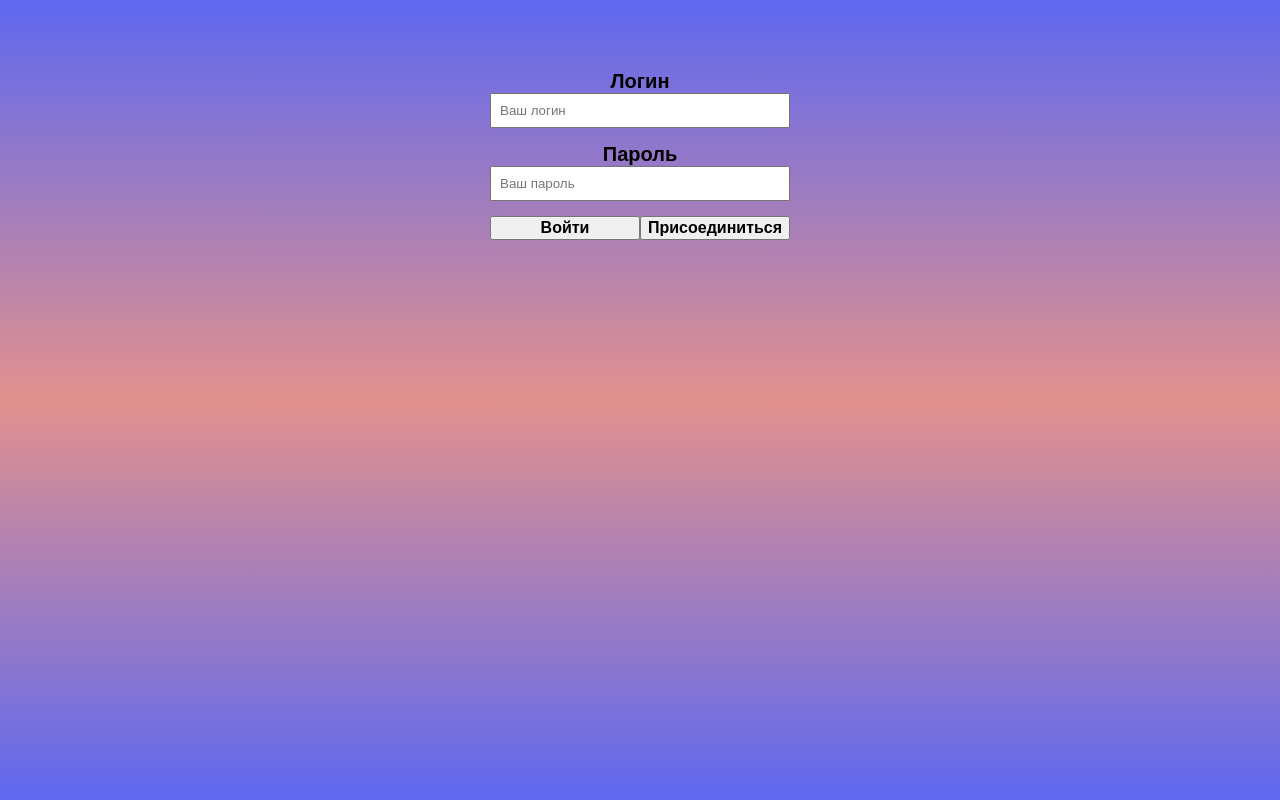
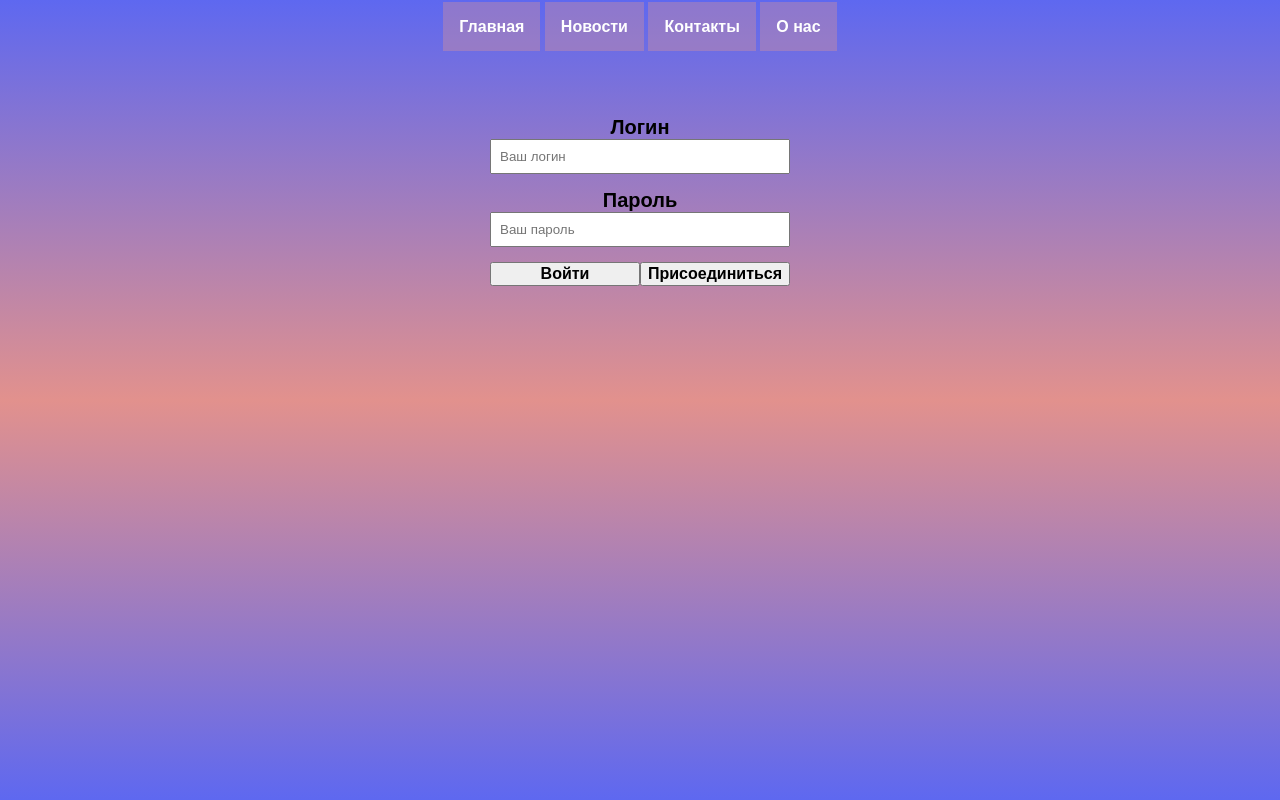
Before and after one commit to KachegarGhrr/auth-html, a plain HTML site: page index.html in a window 1280 px wide. Drawn offline with Linux system fonts and the light colour scheme.

Commit message:
add menu.css

```diff
--- a/index.html
+++ b/index.html
@@ -2,8 +2,17 @@
     <head>
         <title>S6</title>
         <link rel="stylesheet" href="page.css">
+        <link rel="stylesheet" href="menu.css">
     </head>
     <body>
+        <header>
+            <ul>
+                <li><a href="#">Главная</a></li>
+                <li><a href="#">Новости</a></li>
+                <li><a href="#">Контакты</a></li>
+                <li><a href="#">О нас</a></li>
+            </ul>
+        </header>
         <div class="authorization">
             <div>
                 Логин
--- /dev/null
+++ b/menu.css
@@ -0,0 +1,23 @@
+ul {
+    list-style: none;
+    margin: 0;
+    padding-left: 0;
+}
+
+li {
+    display: inline;
+}
+
+header ul {
+    padding: 10px 0;
+    text-align: center;
+    font-weight: bold;
+    font-family:  Arial;
+}
+
+header a {
+    padding: 1em;
+    background: rgba(245, 155, 130, 0.3);
+    color: #ffffff;
+    text-decoration: none;
+}
```
